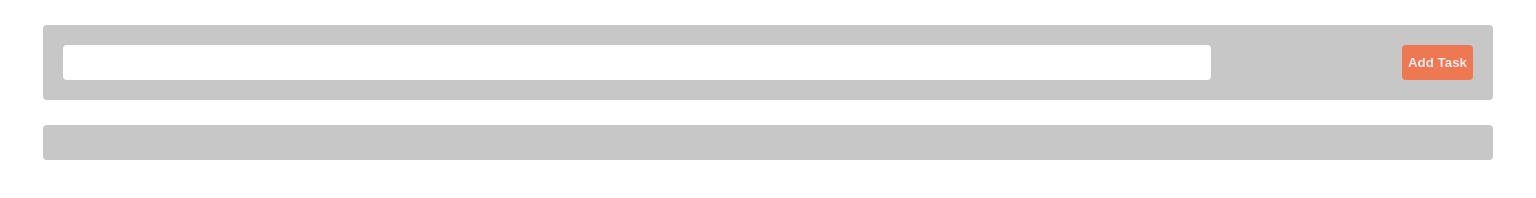
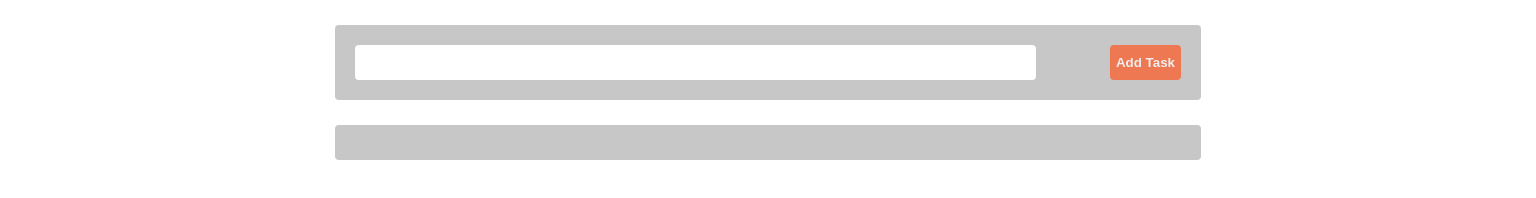
Before and after one commit to ennakhlisfn/Tasks, a plain HTML site: page index.html in a window 1536 px wide. Drawn offline with Linux system fonts and the light colour scheme.

Commit message:
add media query

```diff
--- a/style.css
+++ b/style.css
@@ -1,6 +1,8 @@
 * {
   border: 0;
   border-radius: 4px;
+  color: #585858;
+  font-weight: 300;
 }
 
 body {
@@ -59,3 +61,14 @@ button {
   height: 17px;
   margin: auto 10px auto 0;
 }
+
+@media (min-width: 700px) {
+  body {
+    margin: 0 150px;
+  }
+}
+@media (min-width: 1400px) {
+  body {
+    margin: 0 300px;
+  }
+}
```
